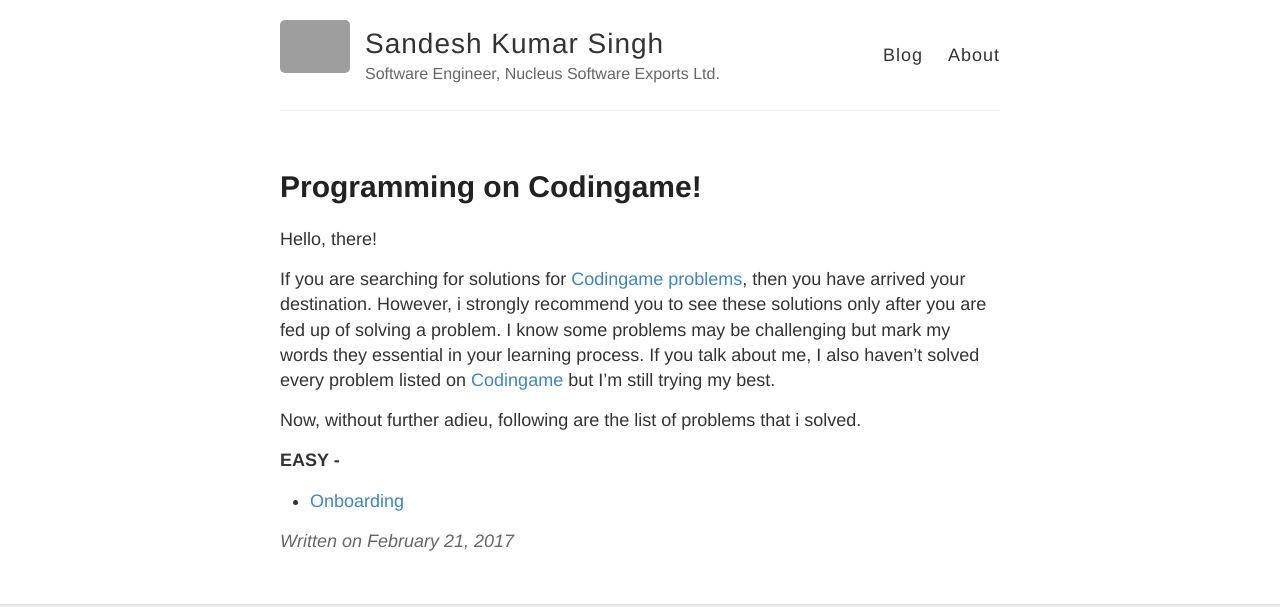
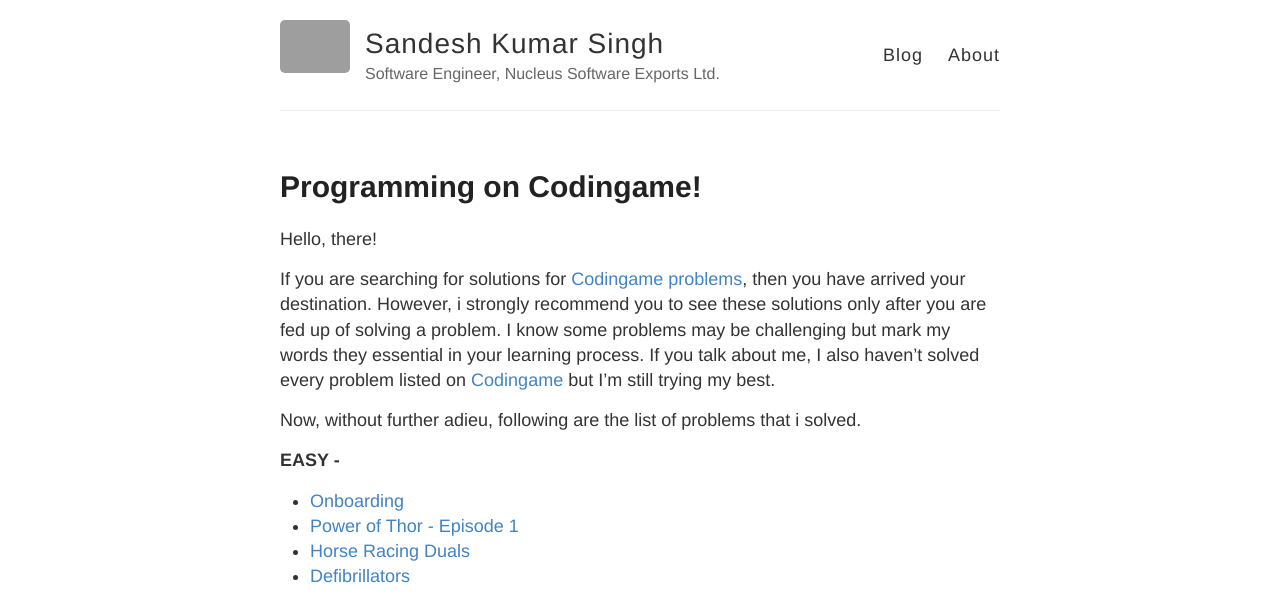
Before and after one commit to meetsandesh/blogs, a Jekyll site: the page built from _posts/2017-02-21-Programming-on-Codingame.md, in a window 1280 px wide. Shown: the top 607 px of the page. Built offline with Jekyll 4.4.1, drawn with Linux system fonts in a browser that asks for light colours.

Commit message:
Update 2017-02-21-Programming-on-Codingame.md

```diff
--- a/_posts/2017-02-21-Programming-on-Codingame.md
+++ b/_posts/2017-02-21-Programming-on-Codingame.md
@@ -12,3 +12,6 @@ Now, without further adieu, following are the list of problems that i solved.
 **EASY -**
 
 * [Onboarding](https://meetsandesh.github.io/blogs/Codingame-Onboarding/)
+* [Power of Thor - Episode 1](https://meetsandesh.github.io/blogs/Codingame-Power-of-Thor-Episode-1/)
+* [Horse Racing Duals](https://meetsandesh.github.io/blogs/Codingame-Horse-racing-Duals/)
+* [Defibrillators](https://meetsandesh.github.io/blogs/Codingame-Defibrillators/)
```
